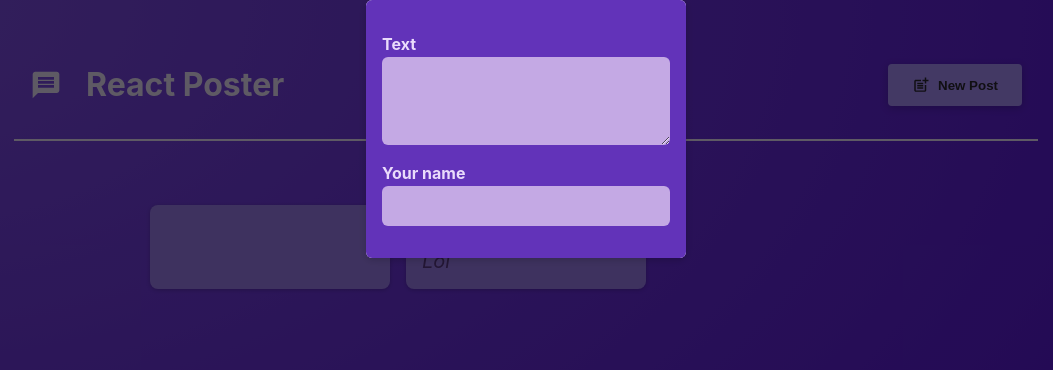
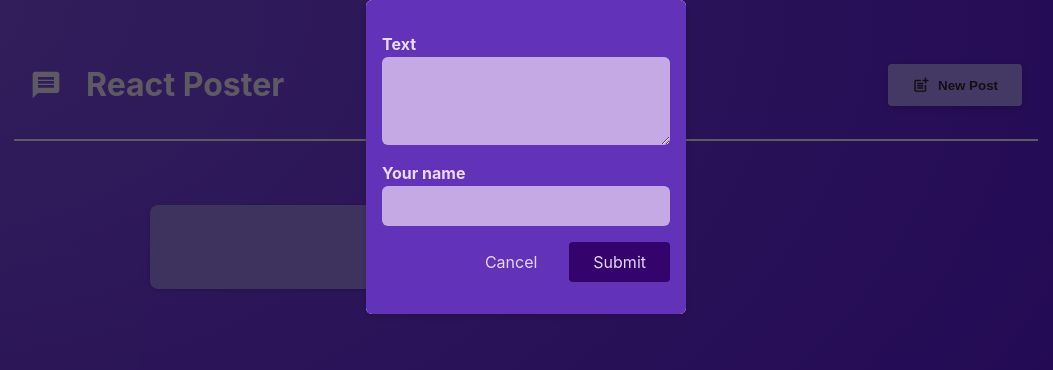
Before and after one commit to yurivvdantas/react-crash-course, a React (Vite) app: page / in a window 1280 px wide. Both pictures are taken after a click on the button "New Post". Shown: the top 370 px of the page, without its empty margins (114-1167 px from the left). Built offline with nearby package versions, Linux system fonts and the light colour scheme.

Commit message:
section 31: adding form buttons

```diff
--- a/package.json
+++ b/package.json
@@ -21,6 +21,6 @@
     "@vitejs/plugin-react": "^1.3.2",
     "gh-pages": "^6.3.0",
     "prettier": "3.5.1",
-    "vite": "^6.1.1"
+    "vite": "^6.2.1"
   }
 }
--- a/src/components/NewPost.jsx
+++ b/src/components/NewPost.jsx
@@ -1,15 +1,19 @@
 import classes from './NewPost.module.css';
 
-function NewPost(props) {
+  function NewPost({onBodyChange, onAuthorChange, onCancel}) {
   return (
     <form className={classes.form}>
       <p>
         <label htmlFor="body">Text</label>
-        <textarea id="body" required rows={3} onChange={props.onBodyChange} />
+        <textarea id="body" required rows={3} onChange={onBodyChange} />
       </p>
       <p>
         <label htmlFor="name">Your name</label>
-        <input type="text" id="name" required onChange={props.onAuthorChange} />
+        <input type="text" id="name" required onChange={onAuthorChange} />
+      </p>
+      <p className={classes.actions}>
+        <button type='button' onClick={onCancel}>Cancel</button>
+        <button>Submit</button>
       </p>
     </form>
   );
--- a/src/components/PostsList.jsx
+++ b/src/components/PostsList.jsx
@@ -21,6 +21,7 @@
           <NewPost
             onBodyChange={bodyChangeHandler}
             onAuthorChange={authorChangeHandler}
+            onCancel={onStopPosting}
           />
         </Modal>
       )}
```
Also changed, not shown: 1 other file (tests, documents, lock files or other folders).
